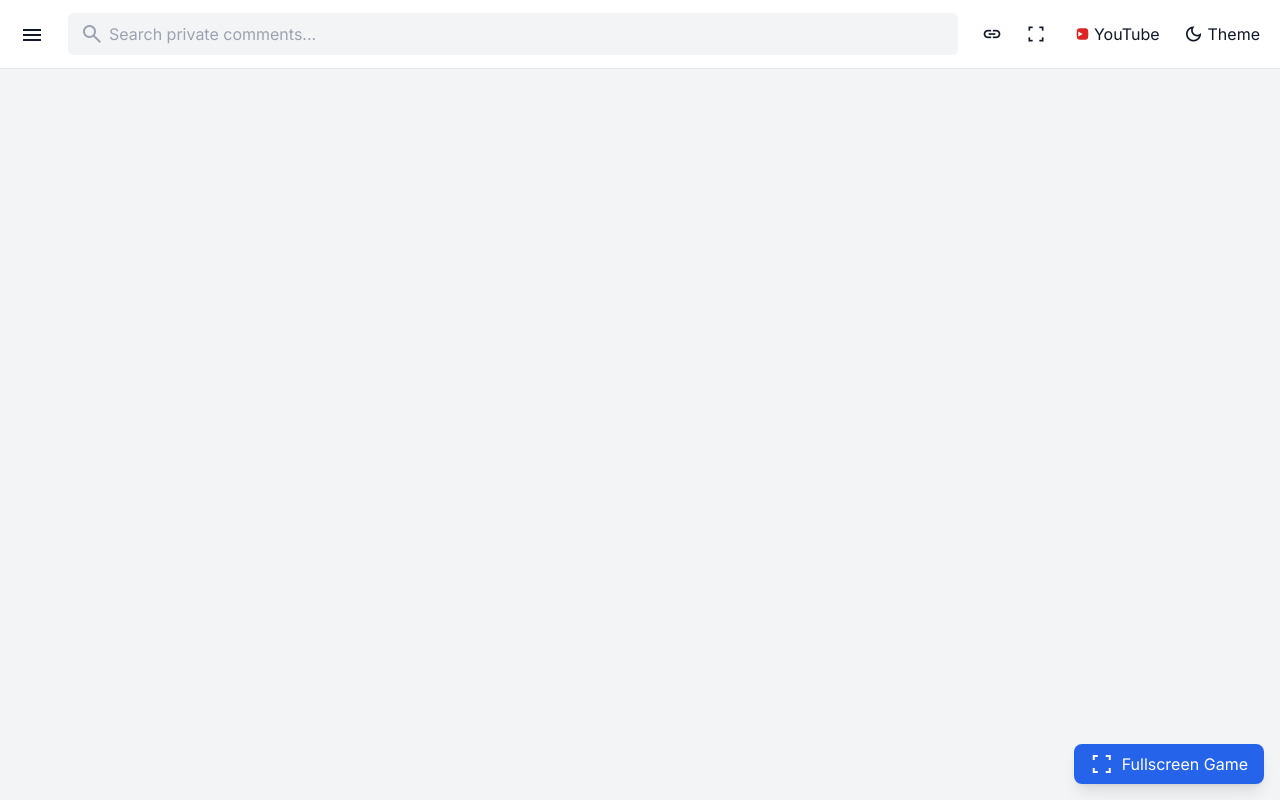
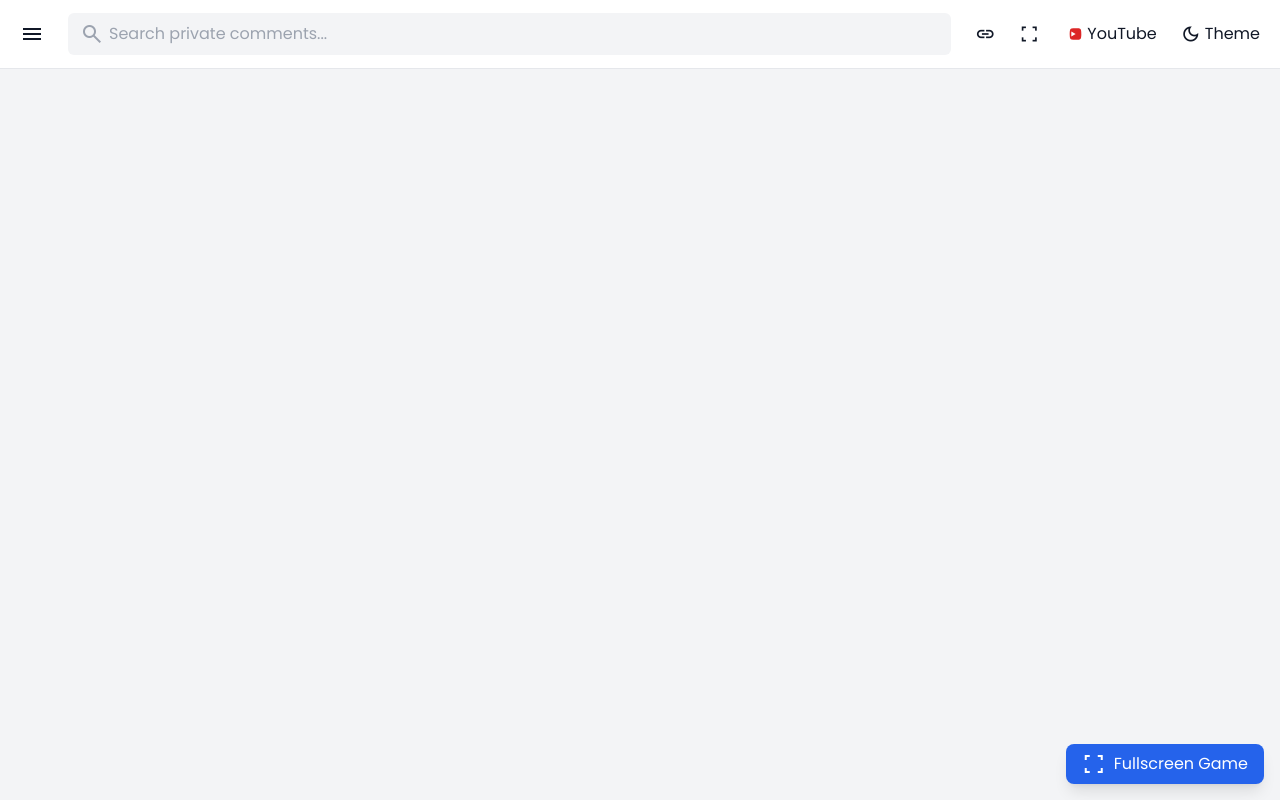
Before and after one commit to Decky1132/Decky-Website, a plain HTML site: page index.html in a window 1280 px wide. Drawn offline with nearby package versions, Linux system fonts and the light colour scheme.

Commit message:
Update index.html

```diff
--- a/index.html
+++ b/index.html
@@ -11,13 +11,13 @@
     <!-- Google Fonts & Icons -->
     <link rel="preconnect" href="https://fonts.googleapis.com">
     <link rel="preconnect" href="https://fonts.gstatic.com" crossorigin>
-    <link href="https://fonts.googleapis.com/css2?family=Inter:wght@400;500;600;700&display=swap" rel="stylesheet">
+    <link href="https://fonts.googleapis.com/css2?family=Poppins:wght@400;500;600;700&display=swap" rel="stylesheet">
     <link href="https://fonts.googleapis.com/css2?family=Material+Symbols+Outlined:opsz,wght,FILL,GRAD@20..48,100..700,0..1,-50..200" rel="stylesheet" />
 
     <style>
         /* Custom styles */
         body {
-            font-family: 'Inter', sans-serif;
+            font-family: 'Poppins', sans-serif;
         }
         .material-symbols-outlined {
             font-variation-settings: 'FILL' 0, 'wght' 400, 'GRAD' 0, 'opsz' 24;
```
